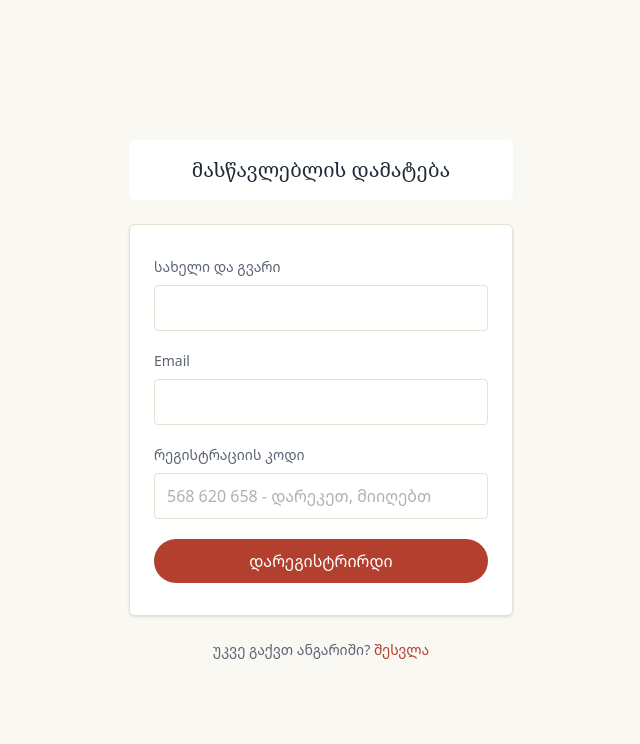
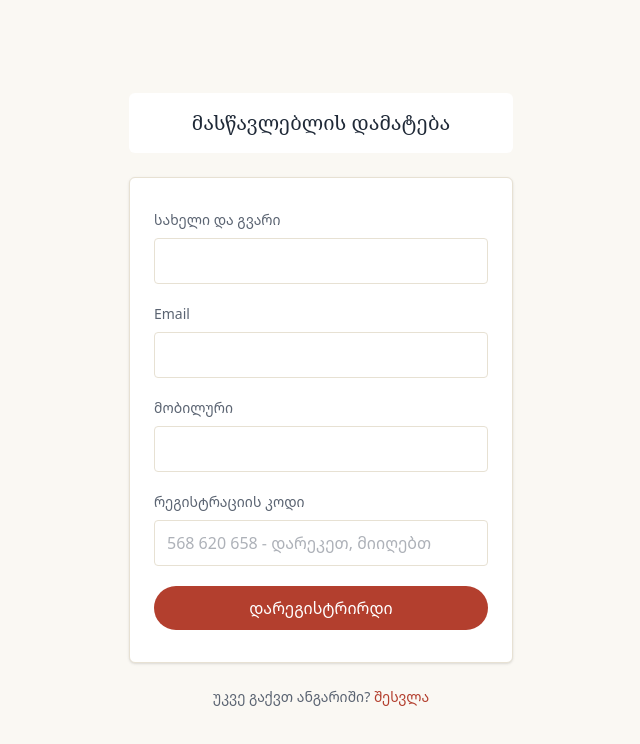
Before and after one commit to lizozivzivadze-star/tutoring-app, a Next.js app: page /register in a window 1280 px wide. Shown: the top 744 px of the page, without its empty margins (319-959 px from the left). Built offline with nearby package versions, Linux system fonts and the light colour scheme.

Commit message:
Update 12-Sep-26 12:57:12.45

```diff
--- a/app/api/auth/register/route.ts
+++ b/app/api/auth/register/route.ts
@@ -4,7 +4,7 @@ import { prisma } from "@/lib/prisma";
 import { sendMagicLinkEmail } from "@/lib/mailer";
 
 export async function POST(req: NextRequest) {
-  const { name, email, code } = await req.json();
+  const { name, email, code, phone } = await req.json();
 
   if (!name || !email || !code) {
     return NextResponse.json({ error: "invalid request" }, { status: 400 });
@@ -33,7 +33,7 @@ export async function POST(req: NextRequest) {
     );
   }
 
-  await prisma.teacher.create({ data: { email, name } });
+  await prisma.teacher.create({ data: { email, name, phone } });
 
   // Registration hands straight off into the same magic-link flow
   // used for ordinary login — no separate password to set.
--- a/app/register/page.tsx
+++ b/app/register/page.tsx
@@ -8,6 +8,7 @@ type Status = "idle" | "sending" | "error";
 
 export default function RegisterPage() {
   const [name, setName] = useState("");
+  const [phone, setPhone] = useState("");
   const [email, setEmail] = useState("");
   const [code, setCode] = useState("");
   const [status, setStatus] = useState<Status>("idle");
@@ -22,7 +23,7 @@ export default function RegisterPage() {
       const res = await fetch("/api/auth/register", {
         method: "POST",
         headers: { "Content-Type": "application/json" },
-        body: JSON.stringify({ name, email, code }),
+        body: JSON.stringify({ name, email, code, phone }),
       });
 
       const data = await res.json().catch(() => null);
@@ -85,6 +86,21 @@ export default function RegisterPage() {
           </div>
 
           <div>
+            <label htmlFor="phone" className="block text-sm text-ink-soft mb-2">
+              მობილური
+            </label>
+            <input
+              id="phone"
+              type="tel"
+              value={phone}
+              onChange={(e) => setPhone(e.target.value)}
+              className="w-full border border-paper-line rounded-sm px-3 py-2.5
+                          font-body text-ink
+                          focus:outline-none focus:ring-2 focus:ring-marker/40 focus:border-marker"
+            />
+          </div>
+
+          <div>
             <label htmlFor="code" className="block text-sm text-ink-soft mb-2">
               რეგისტრაციის კოდი
             </label>
```
Also changed, not shown: 2 other files (tests, documents, lock files or other folders).
